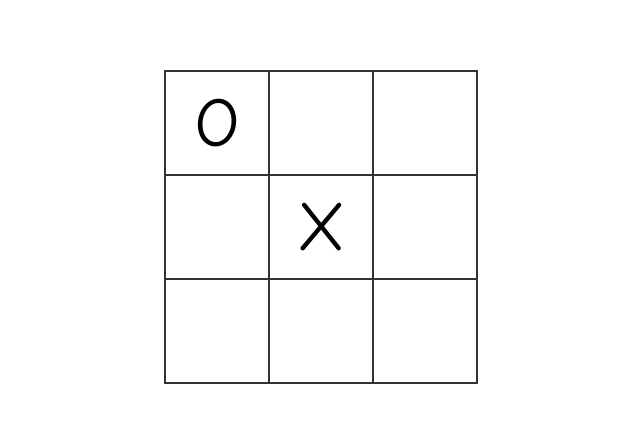
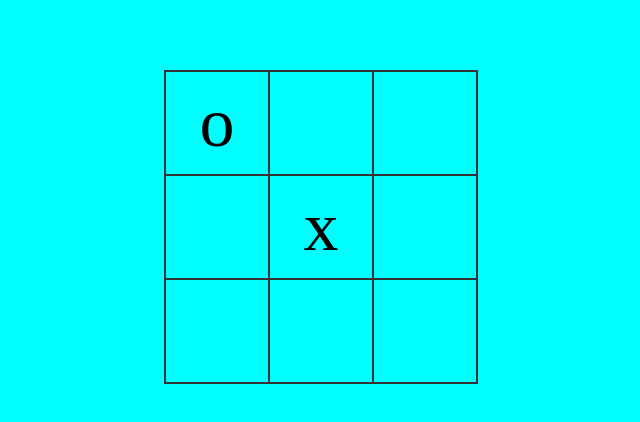
Before and after one commit to CryceTruly/tictactoe.js, a website: page index.html in a window 1280 px wide. Both pictures are taken after a click on the element 538 px from the left and 123 px from the top of the page. Shown: the whole page, without its empty margins (321-961 px from the left). Drawn offline with Linux system fonts and the light colour scheme.

Commit message:
feat(game): Create Game

```diff
--- a/style.css
+++ b/css/main.css
@@ -1,10 +1,13 @@
+body{
+	background-color: aqua;
+}
+
 td {
 	border:  2px solid #333;
 	height:  100px;
 	width:  100px;
 	text-align:  center;
 	vertical-align:  middle;
-	font-family:  "Comic Sans MS", cursive, sans-serif;
 	font-size:  70px;
 	cursor: pointer;
 }
@@ -28,11 +31,11 @@ table {
 
 
 
-.endgame {
+.result {
   display: none;
   width: 200px;
   top: 120px;
-  background-color: rgba(205,133,63, 0.8);
+  background-color: rgba(63, 205, 122, 0.8);
   position: absolute;
   left: 50%;
   margin-left: -100px;
--- a/index.html
+++ b/index.html
@@ -5,7 +5,7 @@
   <meta charset="UTF-8">
   <title>Tic Tac Toe Game</title>
 
-  <link rel="stylesheet" href="style.css">
+  <link rel="stylesheet" href="css/main.css">
 
 </head>
 
@@ -13,26 +13,26 @@
 
 	<table>
 		<tr>
-			<td class="cell" id="0"></td>
-			<td class="cell" id="1"></td>
-			<td class="cell" id="2"></td>
+			<td class="box" id="0"></td>
+			<td class="box" id="1"></td>
+			<td class="box" id="2"></td>
 		</tr>
 		<tr>
-			<td class="cell" id="3"></td>
-			<td class="cell" id="4"></td>
-			<td class="cell" id="5"></td>
+			<td class="box" id="3"></td>
+			<td class="box" id="4"></td>
+			<td class="box" id="5"></td>
 		</tr>
 		<tr>
-			<td class="cell" id="6"></td>
-			<td class="cell" id="7"></td>
-			<td class="cell" id="8"></td>
+			<td class="box" id="6"></td>
+			<td class="box" id="7"></td>
+			<td class="box" id="8"></td>
 		</tr>
 	</table>
-	<div class="endgame">
+	<div class="result">
 		<div class="text"></div>
 	</div>
-	<button onClick="startGame()" id="replay">Replay</button>
+	<button id="replay">Replay</button>
 
-  <script src="script.js"></script>
+  <script src="js/main.js"></script>
 </body>
 </html>
--- /dev/null
+++ b/js/main.js
@@ -0,0 +1,154 @@
+let board;
+const me = 'o';
+const computer = 'x';
+const boxes = [
+	[0, 1, 2],
+	[3, 4, 5],
+	[6, 7, 8],
+	[0, 3, 6],
+	[1, 4, 7],
+	[2, 5, 8],
+	[0, 4, 8],
+	[6, 4, 2]
+]
+
+const spots = document.querySelectorAll('.box');
+const replayBtn=document.querySelector('#replay');
+const outputArea=document.querySelector(".result");
+initializeApp();
+
+
+function initializeApp() {
+	replayBtn.style.display = "none";
+	outputArea.style.display = "none";
+	board = Array.from(Array(9).keys());
+	spots.for
+	for (let i = 0; i < spots.length; i++) {
+		spots[i].innerText = '';
+		spots[i].style.removeProperty('background-color');
+		spots[i].addEventListener('click', turnClick, false);
+	}
+}
+
+function turnClick(square) {
+	if (typeof board[square.target.id] == 'number') {
+		turn(square.target.id, me)
+		if (!checkWin(board, me) && !checkTie()) turn(bestSpot(), computer);
+	}
+}
+
+const turn=(squareId, player)=> {
+	board[squareId] = player;
+	document.getElementById(squareId).innerText = player;
+	let gameWon = checkWin(board, player)
+	if (gameWon) gameOver(gameWon)
+}
+
+const checkWin=(board, player)=> {
+	let plays = board.reduce((a, e, i) =>
+		(e === player) ? a.concat(i) : a, []);
+	let gameWon = null;
+	for (let [index, win] of boxes.entries()) {
+		if (win.every(elem => plays.indexOf(elem) > -1)) {
+			gameWon = {index: index, player: player};
+			break;
+		}
+	}
+	return gameWon;
+}
+
+const gameOver=gameWon=> {
+	for (let index of boxes[gameWon.index]) {
+		document.getElementById(index).style.backgroundColor =
+			gameWon.player == me ? "blue" : "red";
+	}
+	for (let i = 0; i < spots.length; i++) {
+		spots[i].removeEventListener('click', turnClick, false);
+	}
+
+
+	declareWinner(gameWon.player == me ? "You win!" : "You lose.");
+	replayBtn.style.display = "block";
+
+    replayBtn.addEventListener('click',initializeApp);
+}
+
+const declareWinner=who=> {
+	outputArea.style.display = "block";
+	document.querySelector(".result .text").innerText = who;
+}
+
+const emptySquares=()=> {
+	return board.filter(s => typeof s == 'number');
+}
+
+const bestSpot=()=> {
+	return minimax(board, computer).index;
+}
+
+const checkTie=()=> {
+	if (emptySquares().length == 0) {
+		for (let i = 0; i < spots.length; i++) {
+			spots[i].style.backgroundColor = "green";
+			spots[i].removeEventListener('click', turnClick, false);
+		}
+		declareWinner("Tie Game!")
+
+	replayBtn.style.display = "block";
+
+replayBtn.addEventListener('click',initializeApp);
+		return true;
+	}
+	return false;
+}
+
+const minimax=(newBoard, player)=> {
+	let availSpots = emptySquares();
+
+	if (checkWin(newBoard, me)) {
+		return {score: -10};
+	} else if (checkWin(newBoard, computer)) {
+		return {score: 10};
+	} else if (availSpots.length === 0) {
+		return {score: 0};
+	}
+	let moves = [];
+	for (let i = 0; i < availSpots.length; i++) {
+		let move = {};
+		move.index = newBoard[availSpots[i]];
+		newBoard[availSpots[i]] = player;
+
+		if (player == computer) {
+			let result = minimax(newBoard, me);
+			move.score = result.score;
+		} else {
+			let result = minimax(newBoard, computer);
+			move.score = result.score;
+		}
+
+		newBoard[availSpots[i]] = move.index;
+
+		moves.push(move);
+	}
+
+	let bestMove;
+	if(player === computer) {
+		let bestScore = -10000;
+		for(let i = 0; i < moves.length; i++) {
+			if (moves[i].score > bestScore) {
+				bestScore = moves[i].score;
+				bestMove = i;
+			}
+		}
+	} else {
+		let bestScore = 10000;
+		for(let i = 0; i < moves.length; i++) {
+			if (moves[i].score < bestScore) {
+				bestScore = moves[i].score;
+				bestMove = i;
+			}
+		}
+	}
+
+	return moves[bestMove];
+}
--- a/script.js
+++ /dev/null
@@ -1,144 +0,0 @@
-let origBoard;
-const huPlayer = 'O';
-const aiPlayer = 'X';
-const winCombos = [
-	[0, 1, 2],
-	[3, 4, 5],
-	[6, 7, 8],
-	[0, 3, 6],
-	[1, 4, 7],
-	[2, 5, 8],
-	[0, 4, 8],
-	[6, 4, 2]
-]
-
-const cells = document.querySelectorAll('.cell');
-startGame();
-
-function startGame() {
-	document.querySelector('#replay').style.display = "none";
-	document.querySelector(".endgame").style.display = "none";
-	origBoard = Array.from(Array(9).keys());
-	for (let i = 0; i < cells.length; i++) {
-		cells[i].innerText = '';
-		cells[i].style.removeProperty('background-color');
-		cells[i].addEventListener('click', turnClick, false);
-	}
-}
-
-function turnClick(square) {
-	if (typeof origBoard[square.target.id] == 'number') {
-		turn(square.target.id, huPlayer)
-		if (!checkWin(origBoard, huPlayer) && !checkTie()) turn(bestSpot(), aiPlayer);
-	}
-}
-
-const turn=(squareId, player)=> {
-	origBoard[squareId] = player;
-	document.getElementById(squareId).innerText = player;
-	let gameWon = checkWin(origBoard, player)
-	if (gameWon) gameOver(gameWon)
-}
-
-const checkWin=(board, player)=> {
-	let plays = board.reduce((a, e, i) =>
-		(e === player) ? a.concat(i) : a, []);
-	let gameWon = null;
-	for (let [index, win] of winCombos.entries()) {
-		if (win.every(elem => plays.indexOf(elem) > -1)) {
-			gameWon = {index: index, player: player};
-			break;
-		}
-	}
-	return gameWon;
-}
-
-const gameOver=gameWon=> {
-	for (let index of winCombos[gameWon.index]) {
-		document.getElementById(index).style.backgroundColor =
-			gameWon.player == huPlayer ? "blue" : "red";
-	}
-	for (let i = 0; i < cells.length; i++) {
-		cells[i].removeEventListener('click', turnClick, false);
-	}
-
-
-	declareWinner(gameWon.player == huPlayer ? "You win!" : "You lose.");
-	document.querySelector('#replay').style.display = "block";
-}
-
-const declareWinner=who=> {
-	document.querySelector(".endgame").style.display = "block";
-	document.querySelector(".endgame .text").innerText = who;
-}
-
-const emptySquares=()=> {
-	return origBoard.filter(s => typeof s == 'number');
-}
-
-const bestSpot=()=> {
-	return minimax(origBoard, aiPlayer).index;
-}
-
-const checkTie=()=> {
-	if (emptySquares().length == 0) {
-		for (let i = 0; i < cells.length; i++) {
-			cells[i].style.backgroundColor = "green";
-			cells[i].removeEventListener('click', turnClick, false);
-		}
-		declareWinner("Tie Game!")
-		return true;
-	}
-	return false;
-}
-
-const minimax=(newBoard, player)=> {
-	let availSpots = emptySquares();
-
-	if (checkWin(newBoard, huPlayer)) {
-		return {score: -10};
-	} else if (checkWin(newBoard, aiPlayer)) {
-		return {score: 10};
-	} else if (availSpots.length === 0) {
-		return {score: 0};
-	}
-	let moves = [];
-	for (let i = 0; i < availSpots.length; i++) {
-		let move = {};
-		move.index = newBoard[availSpots[i]];
-		newBoard[availSpots[i]] = player;
-
-		if (player == aiPlayer) {
-			let result = minimax(newBoard, huPlayer);
-			move.score = result.score;
-		} else {
-			let result = minimax(newBoard, aiPlayer);
-			move.score = result.score;
-		}
-
-		newBoard[availSpots[i]] = move.index;
-
-		moves.push(move);
-	}
-
-	let bestMove;
-	if(player === aiPlayer) {
-		let bestScore = -10000;
-		for(let i = 0; i < moves.length; i++) {
-			if (moves[i].score > bestScore) {
-				bestScore = moves[i].score;
-				bestMove = i;
-			}
-		}
-	} else {
-		let bestScore = 10000;
-		for(let i = 0; i < moves.length; i++) {
-			if (moves[i].score < bestScore) {
-				bestScore = moves[i].score;
-				bestMove = i;
-			}
-		}
-	}
-
-	return moves[bestMove];
-}
```
Also changed, not shown: package.json (added, +12 -0 lines).
